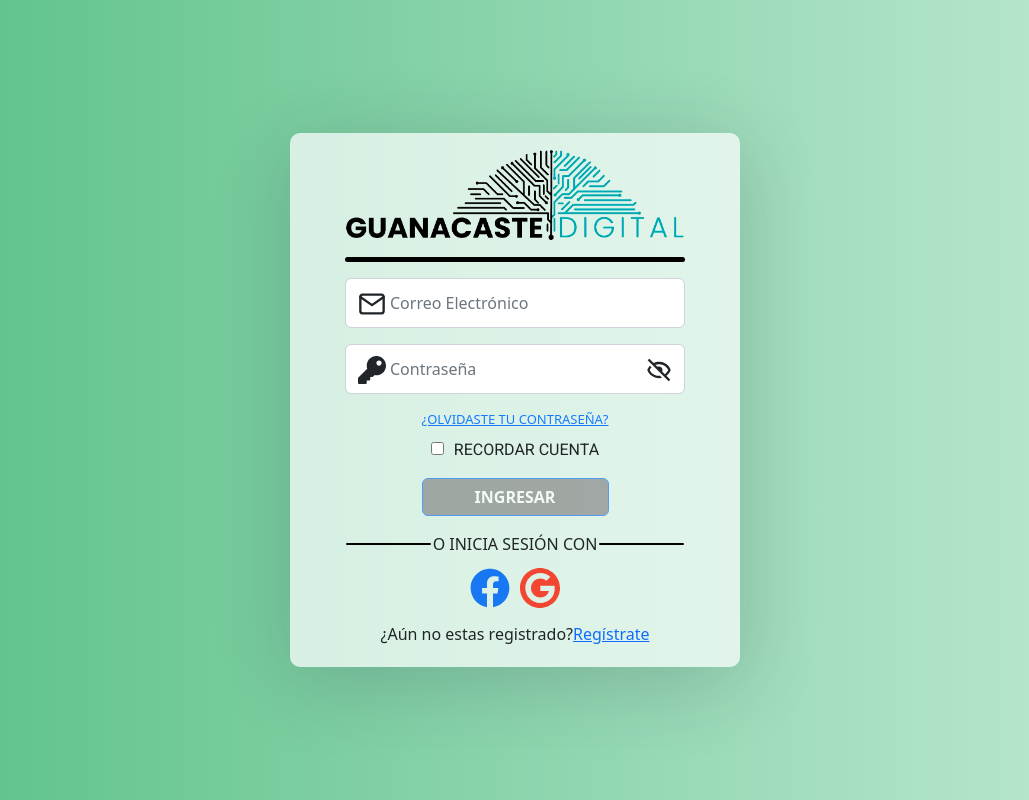
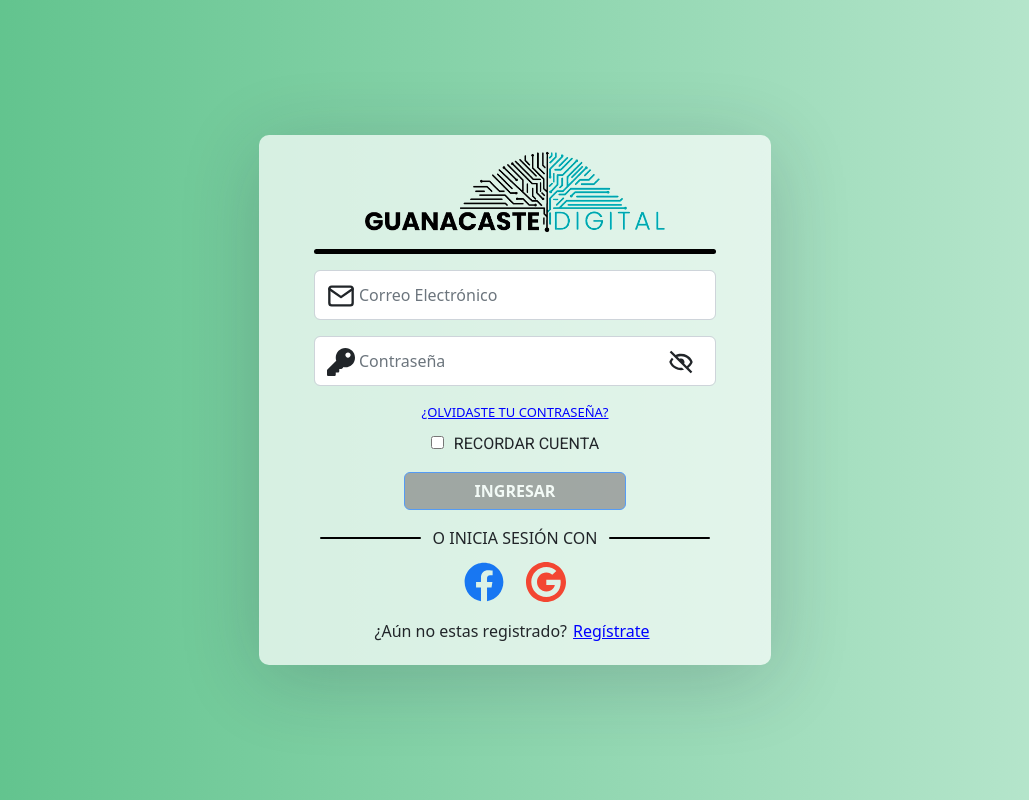
Before and after one commit to gregorybmx/guanacastedigital, a React (Create React App) app: page / in a window 1280 px wide. Shown: the whole page, without its empty margins (125-1154 px from the left). Built offline with nearby package versions, Linux system fonts and the light colour scheme.

Commit message:
Enmaquetado del Registro de Usuarios Listo para revision

```diff
--- a/src/App.js
+++ b/src/App.js
@@ -1,8 +1,8 @@
 import React from "react";
 import { BrowserRouter as Router, Routes, Route} from 'react-router-dom';
 import Login from './components/LoginComponent';
-import UserRegister from './pages/userRegisterComponent'
-import UserConfiguration from './pages/userConfiguration'
+import UserRegister from './pages/userRegister'
+//import UserConfiguration from './pages/userConfiguration'
 import Home from './components/HomeComponent';
 
 function App() {
@@ -13,7 +13,6 @@ function App() {
           <Route exact path="/" element={<Login />} />
           <Route path="/login" element={<Login />} />
           <Route path="/registro" element={<UserRegister/>}/>
-          <Route path="/configuracionUsuario" element={<UserConfiguration/>} />
           <Route path="/home" element={<Home />} />
         </Routes>
       </div>
--- /dev/null
+++ b/src/components/DinamicModalComponent.js
@@ -0,0 +1,33 @@
+import React from 'react'
+
+const DinamicModalComponent = (props) => {
+  return (
+    <div>
+      {/* <!-- Button trigger modal --> */}
+      <button type="button" className={props.class} data-bs-toggle="modal" data-bs-target="#dinamicModal">
+        {props.title}
+      </button>
+
+      {/* <!-- Modal --> */}
+      <div className="modal fade" id="dinamicModal" aria-labelledby="dinamicModalLabel" aria-hidden="true">
+        <div className="modal-dialog">
+          <div className="modal-content">
+            <div className="modal-header">
+              <h5 className="modal-title m-auto" id="dinamicModalLabel">{props.title}</h5>
+              <button type="button" className="btn-close" data-bs-dismiss="modal" aria-label="Cerrar"></button>
+            </div>
+            <div className="modal-body">
+              {props.content}
+            </div>
+            <div className="modal-footer">
+              <button type="button" className="btn btn-secondary" data-bs-dismiss="modal">Cerrar</button>
+            </div>
+          </div>
+        </div>
+      </div>
+
+    </div>
+  )
+}
+
+export default DinamicModalComponent
--- a/src/components/LoginComponent.js
+++ b/src/components/LoginComponent.js
@@ -1,4 +1,5 @@
 import React, { useState } from 'react';
+import { useNavigate } from "react-router-dom";
 import validator from 'validator'
 import { BiHide, BiShow } from 'react-icons/bi';
 import { FiMail } from 'react-icons/fi'
@@ -14,6 +15,12 @@ const Login = () => {
 
     const [showPassword, setShowPassword] = useState(false);
 
+    const navigate = useNavigate();
+
+    const registerLink = () => {
+        navigate("registro");
+    }
+
     const validarEmail = (e) => {
         var email = e.target.value
 
@@ -26,18 +33,20 @@ const Login = () => {
 
     return (
         <div className="login-wrapper">
+
             <div className="login-wrapper-content">
+
                 <form>
 
                     <div id='gdLogo'>
-                    <img src={logo} className="d-block w-100 mb-3" alt='logotipo de Guanacaste Digital' />
+                        <img src={logo} className="d-block w-75 m-auto" alt='logotipo de Guanacaste Digital' />
                     </div>
 
-                <div className='title-underline text-center mb-3'></div>
+                    <div className='title-underline text-center mb-3 mt-3'></div>
 
                     <div className='form-control mb-3'>
 
-                    <div className='position-absolute pointer d-inline-flex mt-1 mr-1'>
+                        <div className='position-absolute pointer d-inline-flex mt-1 me-1'>
                             <h3><FiMail /></h3>
                         </div>
                         <input
@@ -52,7 +61,7 @@ return (
 
                     <div className='form-control mb-3'>
 
-                    <div className='position-absolute pointer pwd-icon d-inline-flex mt-1 ml-1'>
+                        <div className='position-absolute pointer pwd-icon d-inline-flex mt-1 me-1'>
                             <h3><FaKey /></h3>
                         </div>
 
@@ -64,18 +73,18 @@ return (
                             tooltiptext="Ingrese su contraseña"
                         />
 
-                    <div className='position-absolute pointer pwd-icon d-inline-flex mt-1 mr-1' onClick={() => setShowPassword(!showPassword)}>
+                        <div className='position-absolute pointer pwd-icon d-inline-flex mt-1 me-1' onClick={() => setShowPassword(!showPassword)}>
                             {showPassword ? <h3><BiShow /></h3> : <h3><BiHide /></h3>}
                         </div>
 
                     </div>
 
                     <p className='forgot-password text-center'>
-                    <a
-                        href="forgotpwd "
+                        <button
+                            className='btn-link'
                             data-toggle='tooltip'
                             title="Haga clic aqui para recuperar su contraseña"
-                    >¿OLVIDASTE TU CONTRASEÑA?</a>
+                        >¿OLVIDASTE TU CONTRASEÑA?</button>
                     </p>
 
                     <div className='mb-3'>
@@ -100,7 +109,7 @@ return (
                         <button
                             type="submit"
                             className="btn btn-primary btn-form"
-                        disabled = {mensajeEmail}>
+                            disabled={mensajeEmail}>
                             INGRESAR
                         </button>
                     </div>
@@ -119,32 +128,35 @@ return (
 
                         <div className='d-flex justify-content-center'>
 
-                        <a
-                            className='logo-fb'
+                            <button
+                                className='logo-fb btn-link'
                                 href='fb'
                                 data-toggle='tooltip'
-                            title='Iniciar sesión con Facebook'><h1><FaFacebook /></h1></a>
+                                title='Iniciar sesión con Facebook'><h1><FaFacebook /></h1></button>
 
-                        <a className='g-logo'
+                            <button className='g-logo btn-link'
                                 href='google'
                                 data-toggle='tooltip'
-                            title='Iniciar sesión con Google'><h1><ImGoogle3 /></h1></a>
+                                title='Iniciar sesión con Google'><h1><ImGoogle3 /></h1></button>
                         </div>
 
                         <p className='text-center'>
                             ¿Aún no estas registrado?
-                        <a
-                            href="registro"
+                            <button
+                                className='btn-link'
+                                onClick={registerLink}
                                 data-toggle='tooltip'
                                 title="Haga clic aqui para registrarte">
                                 Regístrate
-                        </a>
+                            </button>
                         </p>
 
                     </div>
 
                 </form>
+
             </div>
+
         </div>
     )
 }
--- a/src/css/index.css
+++ b/src/css/index.css
@@ -43,3 +43,14 @@ html,
   width: 100%;
   height: 100%;
 }
+
+.btn-link
+{
+    background: rgba(255, 255, 255, 0);
+    border: none;
+    color: blue;
+}
+
+.btn-link:hover{
+    text-decoration: underline;
+}
--- a/src/css/login.css
+++ b/src/css/login.css
@@ -18,7 +18,7 @@
 }
 
 .login-wrapper-content {
-    width: 450px;
+    width: 40%;
     margin: auto;
     background: rgba(255, 255, 255, 0.7);
     box-shadow: 0px 14px 80px rgba(34, 35, 58, 0.2);
--- a/src/index.js
+++ b/src/index.js
@@ -2,13 +2,14 @@ import React from 'react';
 import ReactDOM from 'react-dom/client';
 import './css/index.css';
 import './css/login.css'
+import './css/userForm.css'
 import App from './App';
 import reportWebVitals from './reportWebVitals';
 
 const root = ReactDOM.createRoot(document.getElementById('root'));
 root.render(
   <React.StrictMode>
-    <App />
+    <App/>
   </React.StrictMode>
 );
 
--- a/src/pages/userRegister.js
+++ b/src/pages/userRegister.js
@@ -1,9 +1,22 @@
 import React from 'react'
+import { useNavigate } from "react-router-dom";
+import DinamicModalComponent from '../components/DinamicModalComponent';
+
+import { ImGoogle3 } from 'react-icons/im'
+import { FaFacebook } from 'react-icons/fa'
 
 import logo from '../img/gd_logo.png'
 
 const userRegister = () => {
+
+    const navigate = useNavigate();
+
+    const loginLink = () => {
+        navigate("/");
+    }
+
     return (
+        <div className='m-3'>
             <div className="user-wrapper">
                 <div className="user-wrapper-content">
 
@@ -11,49 +24,44 @@ const userRegister = () => {
                     <form>
 
                         <div id='gdLogo'>
-                        <img src={logo} className="d-block w-100 mb-3" alt='logotipo de Guanacaste Digital' />
+                            <img src={logo} className="d-block w-75 m-auto" alt='logotipo de Guanacaste Digital' />
+                        </div>
+
+                        <div className="mb-3 mt-3">
+                            <div className='title-underline text-center mb-3'>
+                            </div>
+                            <div className="mb-3 d-flex justify-content-around">
+                                <input type="text" className="form-control me-2" placeholder="Nombre" aria-label="First name" />
+                                <input type="text" className="form-control" placeholder="Apellidos" aria-label="Last name" />
                             </div>
 
                             <div className="mb-3">
-                        <div className='rectangle text-center mb-3'>
-                            Registrate
-                        </div>
-                        <div className="mb-3">
-                            <input type="text" className="form-control" placeholder="Nombre" aria-label="First name" />
+                                <input type="email" className="form-control" id="exampleFormControlInput1" placeholder="Correo Electrónico" />
                             </div>
 
-                        <div className="mb-3">
-                            <input type="text" className="form-control" placeholder="Apellidos" aria-label="Last name" />
-                        </div>
-                        <div className="mb-3">
-                            <input type="email" className="form-control" id="exampleFormControlInput1" placeholder="Ingresa tu Correo Electronico" />
-                        </div>
+                            <input className="mb-3 form-control" type="text" placeholder="Número de Telefono" aria-label="default input example"></input>
 
-                        <input className="mb-3 form-control" type="text" placeholder="Ingresa tu Numero de Telefono" aria-label="default input example"></input>
-
-                        <div className="mb-3 form-floating">
-                            <select className="form-select" id="floatingSelectC" aria-label="FloatingLabel">
-                                <option default value="Elegir canton">Selecciona tu Canton</option>
+                            <div className="mb-3  d-flex justify-content-around">
+                                <select className="form-select me-2" id="floatingSelectC" aria-label="FloatingLabel">
+                                    <option default value="Elija su cantón">Selecciona tu Cantón</option>
                                     <option value="1">Liberia</option>
                                     <option value="2">Cañas</option>
                                     <option value="3">Bagaces</option>
                                 </select>
-                        </div>
 
-                        <div className="mb-3 form-floating">
                                 <select className="form-select" id="floatingSelectD" aria-label="FloatingLabel">
-                                <option default value="Elegir Distrito">Selecciona tu Distrito</option>
+                                    <option default value="Elija su Distrito">Selecciona tu Distrito</option>
                                     <option value="1">Liberia</option>
                                     <option value="2">...</option>
                                 </select>
                             </div>
 
                             <div className="mb-3">
-                            <input type="text" className="form-control" id="inputAddress" placeholder="Ingresa tu Direccion de Facturacion" />
+                                <input type="text" className="form-control" id="inputAddress" placeholder="Ingrese su Direccion de Facturacion" />
                             </div>
 
                             <div className="mb-3">
-                            <input type="password" className="form-control" placeholder="Ingresa tu Contraseña" />
+                                <input type="password" className="form-control" placeholder="Contraseña" />
                             </div>
 
                             <div className="mb-3">
@@ -61,13 +69,50 @@ const userRegister = () => {
                             </div>
                         </div>
 
-                    <button type="submit" className="btn btn-primary">Registrar</button>
+                        <div className="text-center m-auto d-flex justify-content-center">
 
-                    <button type="button" className="btn btn-danger">Cancelar</button>
+                            <button type="submit" className="btn btn-reg btn-primary me-5">Registrar</button>
 
-                </form>
+                            <button type="button" className="btn btn-reg btn-danger" onClick={loginLink}>Cancelar</button>
+
+                        </div>
+
+                        <div className='mt-3'>
+
+                            <div className='d-flex justify-content-around'>
+
+                                <div className='alt-login-metod-line text-center m-auto'></div>
+
+                                <p className='m-auto'>O REGÍSTRATE CON</p>
+
+                                <div className='alt-login-metod-line text-center m-auto'></div>
+
+                            </div>
+
+                            <div className='d-flex justify-content-center'>
+
+                                <button
+                                    className='logo-fb btn-link'
+                                    data-toggle='tooltip'
+                                    title='Regístrate usando con Facebook'><h1><FaFacebook /></h1></button>
+
+                                <button className='g-logo btn-link'
+                                    data-toggle='tooltip'
+                                    title='Regístrate usando con Google'><h1><ImGoogle3 /></h1></button>
+                            </div>
+
+                            <div className='d-flex justify-content-center'>
+                                <DinamicModalComponent
+                                class='btn btn-link'
+                                title = 'TÉRMINOS Y CONDICIONES'
+                                content = "Lorem Ipsum is simply dummy text of the printing and typesetting industry. Lorem Ipsum has been the industry's standard dummy text ever since the 1500s, when an unknown printer took a galley of type and scrambled it to make a type specimen book. It has survived not only five centuries, but also the leap into electronic typesetting, remaining essentially unchanged. It was popularised in the 1960s with the release of Letraset sheets containing Lorem Ipsum passages, and more recently with desktop publishing software like Aldus PageMaker including versions of Lorem Ipsum."
+                                ></DinamicModalComponent>
                             </div>
                         </div>
+                    </form>
+                </div >
+            </div>
+        </div >
     )
 }
 
```
Also changed, not shown: src/css/userForm.css (+6 -10 lines), src/img/facebook_logo.png (added), src/img/google_logo.png (added). Lines whose indentation alone changed are shown as unchanged.
